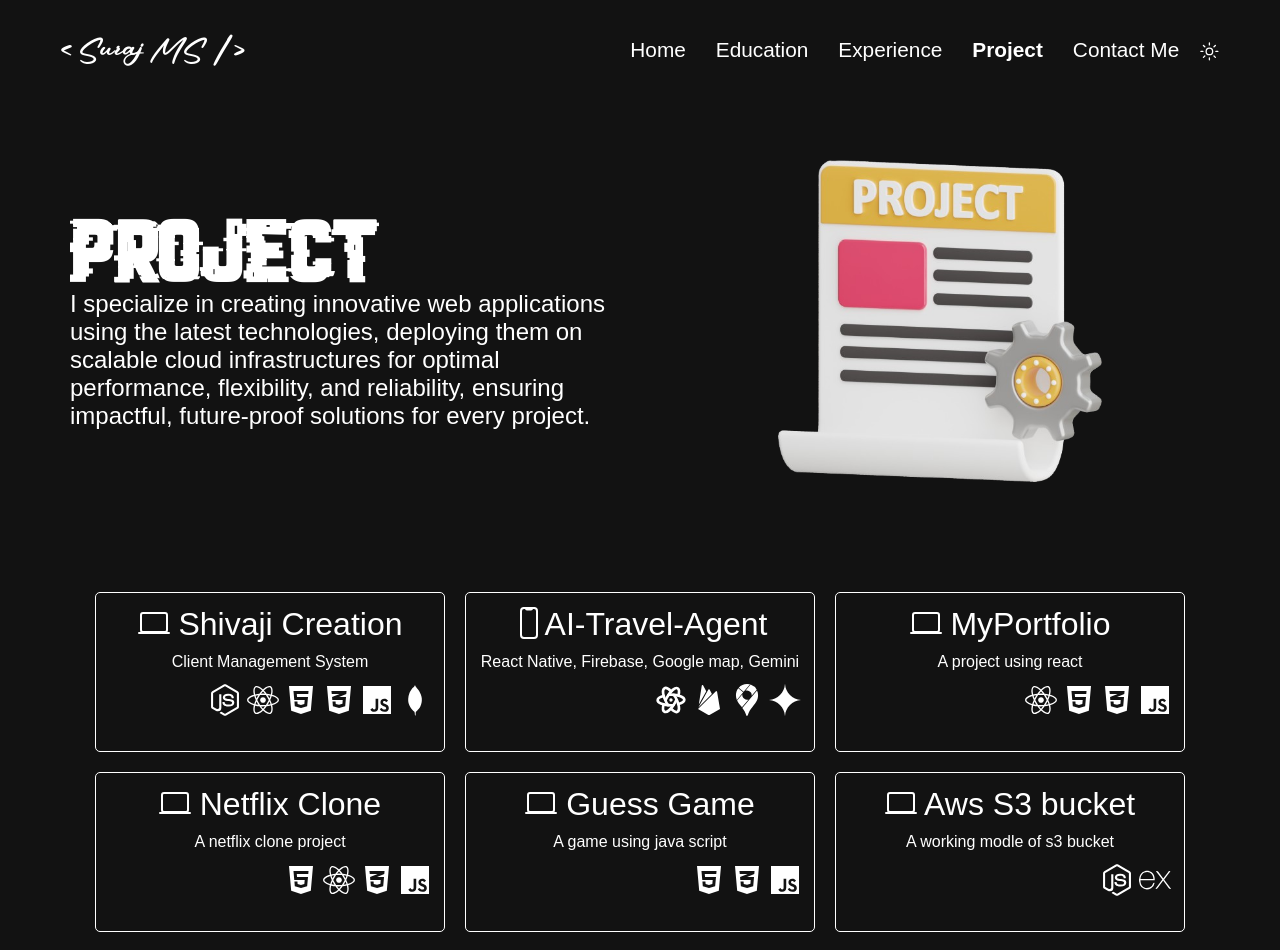
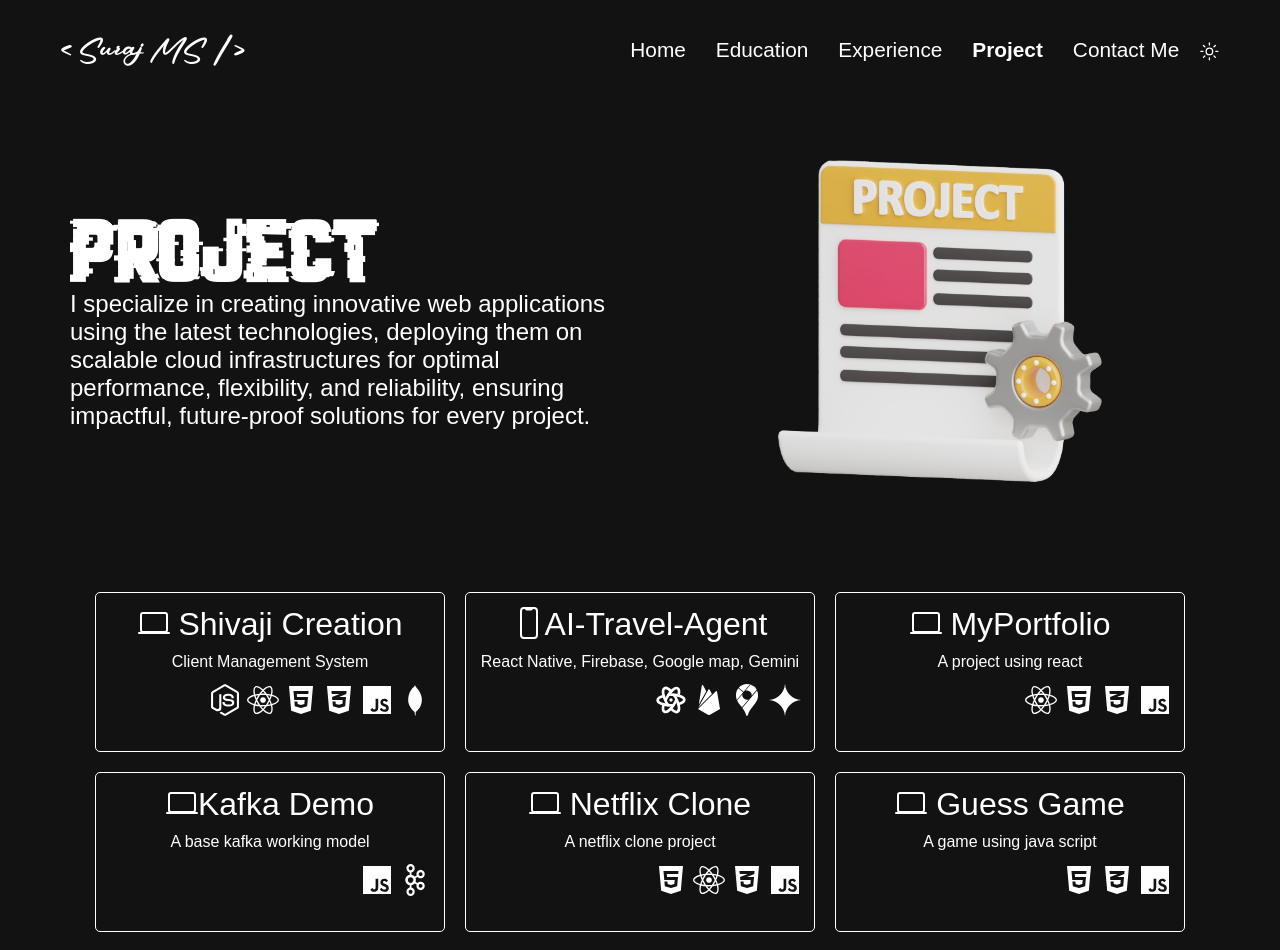
Before and after one commit to suraj-ms/My-Portfolio, a React (Vite) app: page /project in a window 1280 px wide. Shown: the top 950 px of the page. Built offline with nearby package versions, Linux system fonts and the light colour scheme; a web font is replaced by a local one.

Commit message:
add kafka project

```diff
--- a/src/pages/ProjecetItem.jsx
+++ b/src/pages/ProjecetItem.jsx
@@ -8,6 +8,7 @@ import { IoLogoFirebase } from "react-icons/io5";
 import { TbBrandReactNative } from "react-icons/tb";
 import { Link } from 'react-router-dom';
 import { CiMobile3 } from "react-icons/ci";
+import { SiApachekafka } from "react-icons/si";
 
 const ProjecetItem = () => {
     return (
@@ -47,6 +48,15 @@ const ProjecetItem = () => {
                 </ul>
 
             </Link>
+            <Link to='https://github.com/suraj-ms/Kafka-demo' className='project'>
+                <div className="project_title"><ion-icon name="laptop-outline"></ion-icon>Kafka Demo</div>
+                <div className="project_desc">A base kafka working model</div>
+                <ul className="tech_stack">
+                    <li className="tech_stack_item" title="JavaScript"><FaJs className='stack_img' /></li>
+                    <li className="tech_stack_item" title="kafka"><SiApachekafka  className='stack_img' /></li>
+                </ul>
+
+            </Link>
             <Link to='https://github.com/suraj-ms/NetflixClone' className='project'>
                 <div className="project_title"><ion-icon name="laptop-outline"></ion-icon> Netflix Clone</div>
                 <div className="project_desc">A netflix clone project</div>
```
